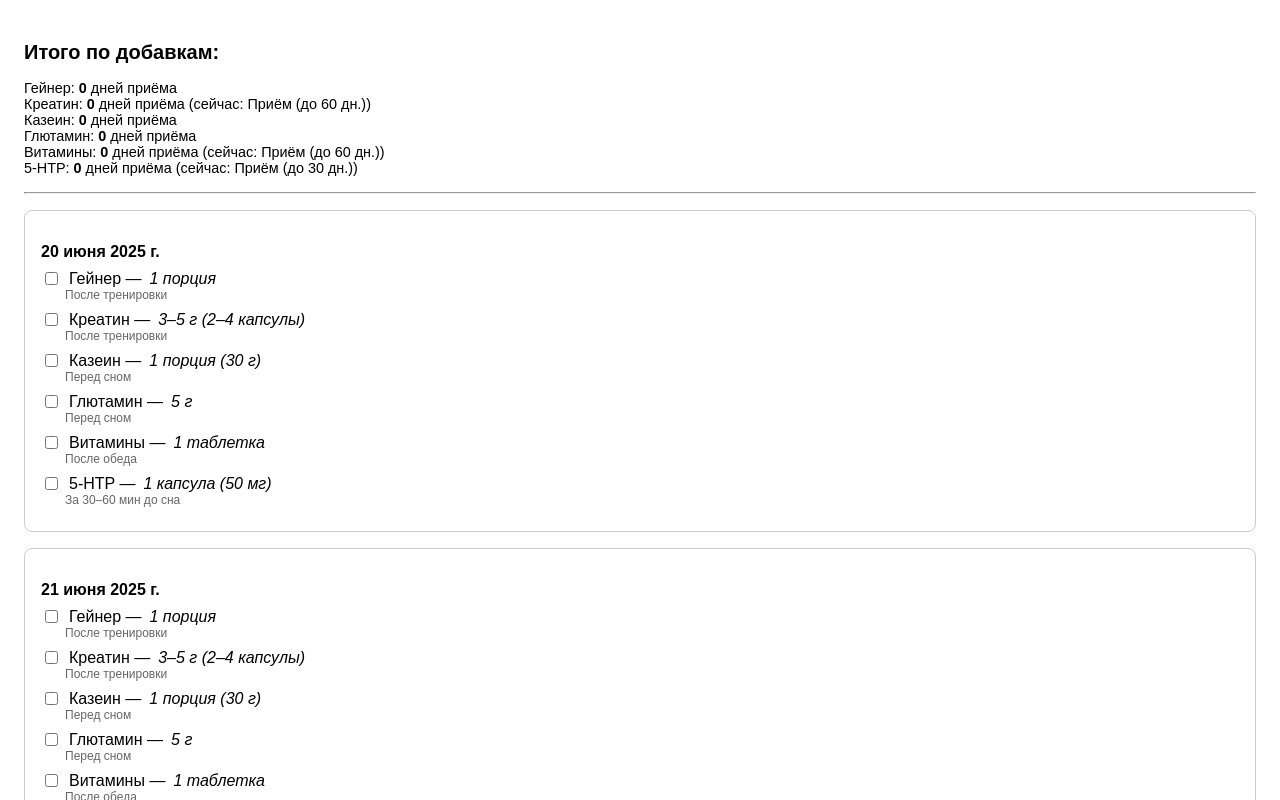
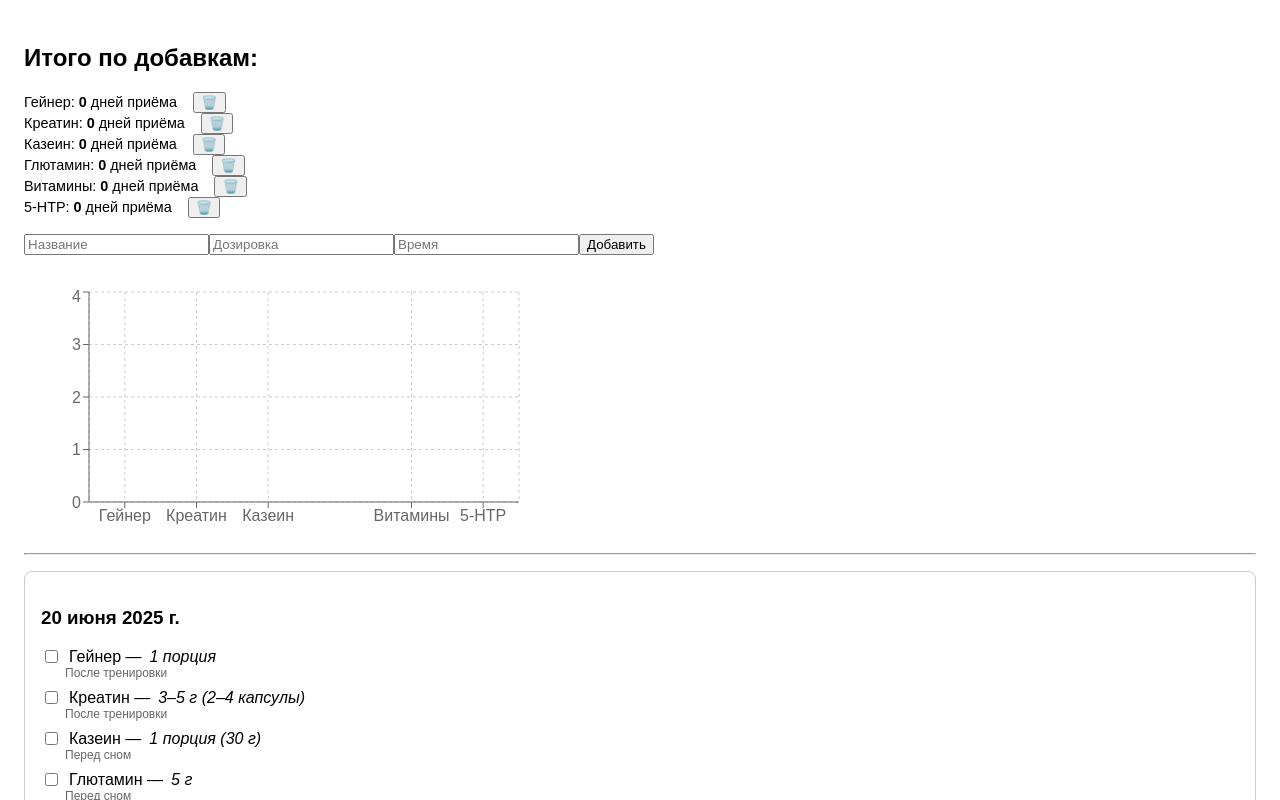
Before and after one commit to amrkhn23/plan_kapkan, a React (Vite) app: page / in a window 1280 px wide. Shown: the top 800 px of the page. Built offline with nearby package versions, Linux system fonts and the light colour scheme.

Commit message:
Update App.jsx

```diff
--- a/App.jsx
+++ b/App.jsx
@@ -1,7 +1,23 @@
-import React from 'react';
-import { useEffect, useState } from 'react';
+import React, { useEffect, useState } from 'react';
+import {
+  BarChart, Bar, XAxis, YAxis, Tooltip, CartesianGrid
+} from 'recharts';
 
-const supplements = [
+const STORAGE_SUPPLEMENTS = 'supplements';
+const STORAGE_CHECKS = 'supplement-checks';
+const today = new Date();
+const daysToShow = 90;
+
+export default function App() {
+  const [supplements, setSupplements] = useState([]);
+  const [checked, setChecked] = useState({});
+
+  useEffect(() => {
+    const savedSupplements = localStorage.getItem(STORAGE_SUPPLEMENTS);
+    if (savedSupplements) {
+      setSupplements(JSON.parse(savedSupplements));
+    } else {
+      const defaultSupplements = [
         { name: 'Гейнер', daily: true, dose: '1 порция', timing: 'После тренировки' },
         { name: 'Креатин', daily: true, dose: '3–5 г (2–4 капсулы)', cycle: [60, 30], timing: 'После тренировки' },
         { name: 'Казеин', daily: true, dose: '1 порция (30 г)', timing: 'Перед сном' },
@@ -9,26 +25,57 @@ const supplements = [
         { name: 'Витамины', daily: true, dose: '1 таблетка', cycle: [60, 30], timing: 'После обеда' },
         { name: '5-HTP', daily: true, dose: '1 капсула (50 мг)', cycle: [30, 14], optional: true, timing: 'За 30–60 мин до сна' },
       ];
+      setSupplements(defaultSupplements);
+      localStorage.setItem(STORAGE_SUPPLEMENTS, JSON.stringify(defaultSupplements));
+    }
 
-const today = new Date();
-const daysToShow = 90;
-const STORAGE_KEY = 'supplement-checks';
-
-export default function App() {
-  const [checked, setChecked] = useState({});
-
-  useEffect(() => {
-    const saved = localStorage.getItem(STORAGE_KEY);
-    if (saved) setChecked(JSON.parse(saved));
+    const savedChecks = localStorage.getItem(STORAGE_CHECKS);
+    if (savedChecks) setChecked(JSON.parse(savedChecks));
   }, []);
 
   useEffect(() => {
-    localStorage.setItem(STORAGE_KEY, JSON.stringify(checked));
+    localStorage.setItem(STORAGE_CHECKS, JSON.stringify(checked));
   }, [checked]);
+
+  useEffect(() => {
+    if (Notification.permission !== 'granted') Notification.requestPermission();
+
+    const now = new Date();
+    const millisTill20 = new Date(now.getFullYear(), now.getMonth(), now.getDate(), 20, 0, 0) - now;
+    const timer = setTimeout(() => {
+      const dateKey = new Date().toISOString().split('T')[0];
+      const missed = supplements.some(s => !checked[`${dateKey}-${s.name}`]);
+      if (missed && Notification.permission === 'granted') {
+        new Notification('Напоминание', { body: 'Вы не отметили все добавки за сегодня.' });
+      }
+    }, millisTill20 > 0 ? millisTill20 : 0);
+    return () => clearTimeout(timer);
+  }, [checked, supplements]);
 
   const handleToggle = (date, name) => {
     const key = `${date}-${name}`;
     setChecked(prev => ({ ...prev, [key]: !prev[key] }));
+  };
+
+  const handleDeleteSupplement = (name) => {
+    const updated = supplements.filter(s => s.name !== name);
+    setSupplements(updated);
+    localStorage.setItem(STORAGE_SUPPLEMENTS, JSON.stringify(updated));
+  };
+
+  const handleAddSupplement = (e) => {
+    e.preventDefault();
+    const form = e.target;
+    const newSupplement = {
+      name: form.name.value,
+      dose: form.dose.value,
+      timing: form.timing.value,
+      daily: true
+    };
+    const updated = [...supplements, newSupplement];
+    setSupplements(updated);
+    localStorage.setItem(STORAGE_SUPPLEMENTS, JSON.stringify(updated));
+    form.reset();
   };
 
   const getVisibleDays = () => {
@@ -43,31 +90,44 @@ const getVisibleDays = () => {
     return Object.keys(checked).filter(key => key.endsWith(`-${name}`) && checked[key]).length;
   };
 
-  const getCycleStatus = (s) => {
-    if (!s.cycle) return null;
-    const [onDays, offDays] = s.cycle;
-    const cycleLength = onDays + offDays;
-    const cyclePosition = 0 % cycleLength;
-    return cyclePosition < onDays ? `Приём (до ${onDays - cyclePosition} дн.)` : `Перерыв (ещё ${cycleLength - cyclePosition} дн.)`;
-  };
+  const supplementStats = supplements.map(s => ({
+    name: s.name,
+    count: getTotalTaken(s.name)
+  }));
 
   return (
     <div style={{ padding: '1rem', fontFamily: 'sans-serif' }}>
-      <h2 style={{ fontSize: '1.25rem', fontWeight: 'bold' }}>Итого по добавкам:</h2>
+      <h2>Итого по добавкам:</h2>
       {supplements.map(s => (
         <div key={s.name} style={{ fontSize: '0.9rem' }}>
-          {s.name}: <strong>{getTotalTaken(s.name)}</strong> дней приёма {getCycleStatus(s) && `(сейчас: ${getCycleStatus(s)})`}
+          {s.name}: <strong>{getTotalTaken(s.name)}</strong> дней приёма
+          <button onClick={() => handleDeleteSupplement(s.name)} style={{ marginLeft: '1rem' }}>🗑️</button>
         </div>
       ))}
+
+      <form onSubmit={handleAddSupplement} style={{ marginTop: '1rem' }}>
+        <input name="name" placeholder="Название" required />
+        <input name="dose" placeholder="Дозировка" required />
+        <input name="timing" placeholder="Время" required />
+        <button type="submit">Добавить</button>
+      </form>
+
+      <BarChart width={500} height={250} data={supplementStats} style={{ marginTop: '2rem' }}>
+        <CartesianGrid strokeDasharray="3 3" />
+        <XAxis dataKey="name" />
+        <YAxis />
+        <Tooltip />
+        <Bar dataKey="count" fill="#8884d8" />
+      </BarChart>
+
       <hr style={{ margin: '1rem 0' }} />
       {getVisibleDays().map(date => (
         <div key={date} style={{ marginBottom: '1rem', padding: '1rem', border: '1px solid #ccc', borderRadius: '8px' }}>
-          <h3 style={{ fontSize: '1rem', marginBottom: '0.5rem' }}>{new Date(date).toLocaleDateString('ru-RU', { day: '2-digit', month: 'long', year: 'numeric' })}</h3>
+          <h3>{new Date(date).toLocaleDateString('ru-RU', { day: '2-digit', month: 'long', year: 'numeric' })}</h3>
           {supplements.map(s => {
             const startDate = today;
             const dayIndex = Math.floor((new Date(date) - startDate) / (1000 * 60 * 60 * 24));
             let visible = true;
-
             if (s.cycle) {
               const [onDays, offDays] = s.cycle;
               const cycleLength = onDays + offDays;
@@ -76,7 +136,6 @@ const getVisibleDays = () => {
             if (s.interval) {
               visible = dayIndex % s.interval === 0;
             }
-
             return visible ? (
               <div key={s.name} style={{ display: 'flex', flexDirection: 'column', marginBottom: '0.5rem' }}>
                 <label style={{ display: 'flex', alignItems: 'center', gap: '0.5rem' }}>
```
Lines whose indentation alone changed are shown as unchanged.
